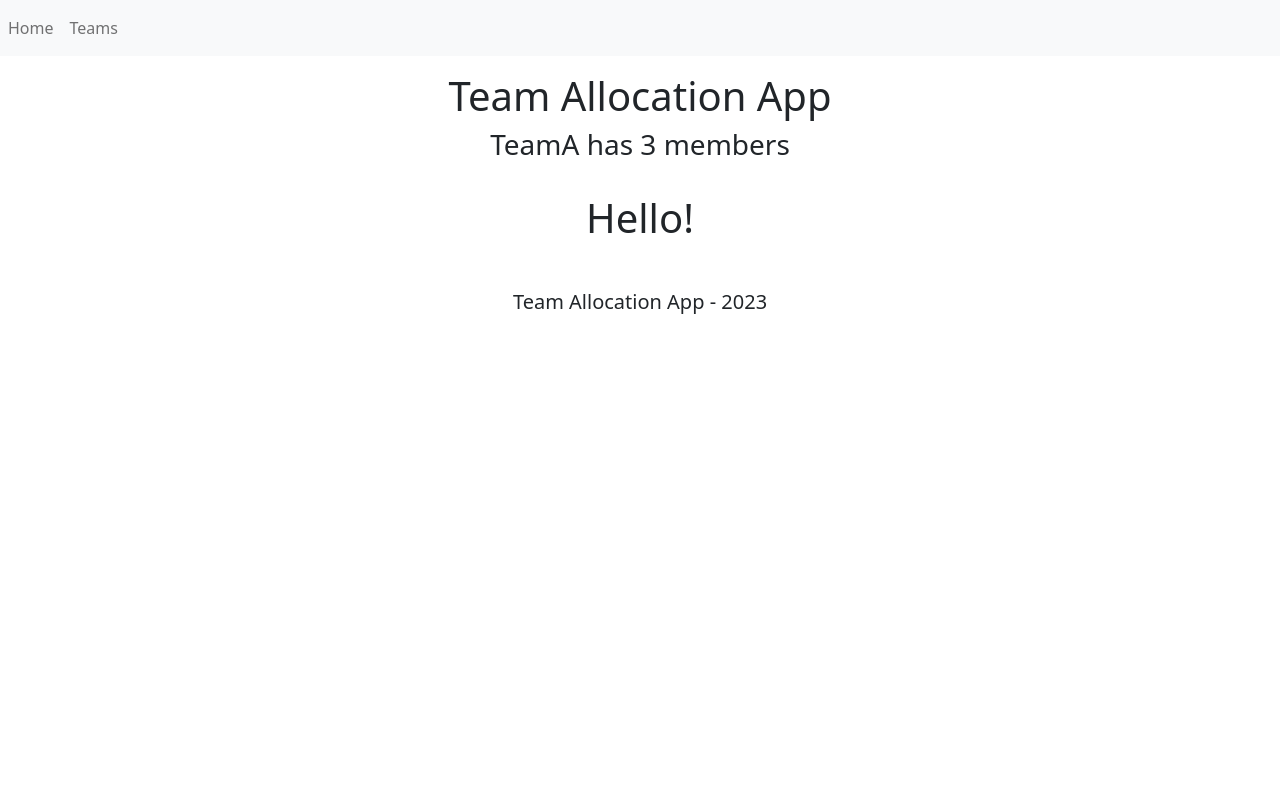
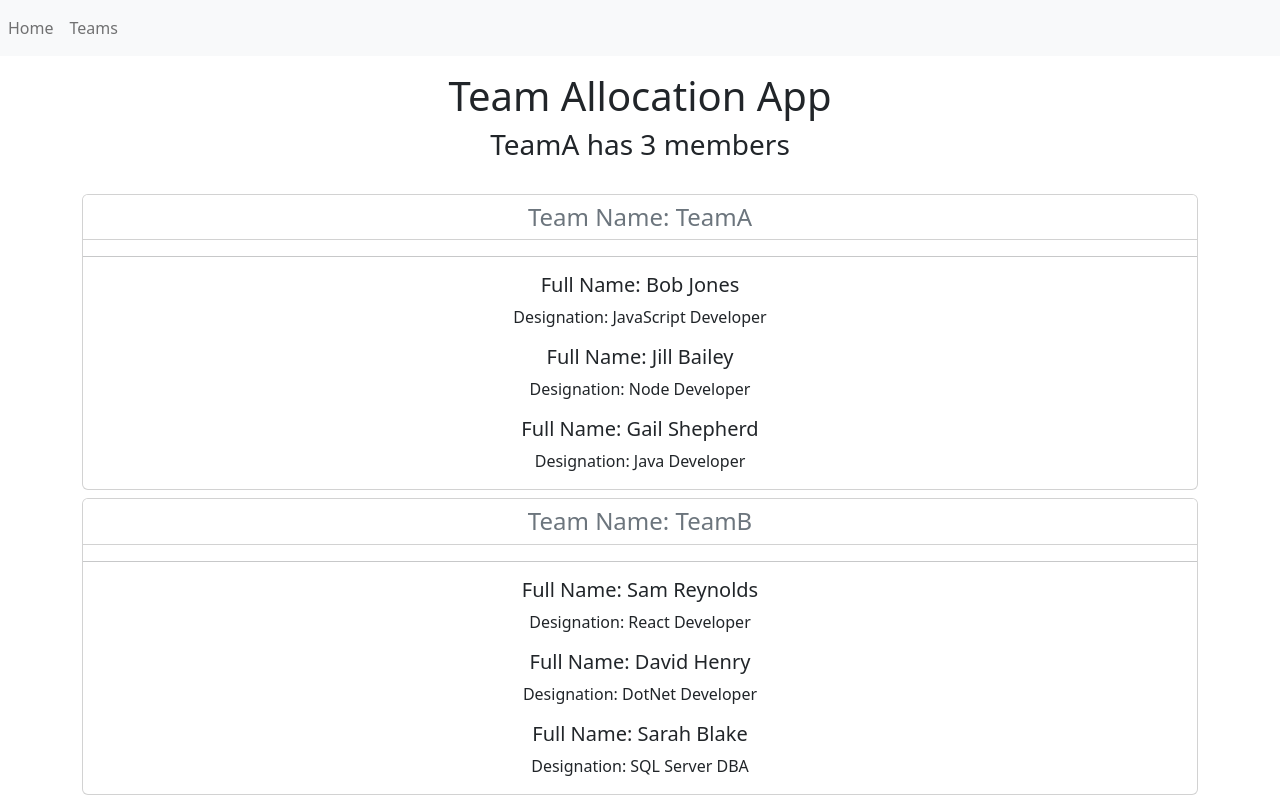
Before and after one commit to codnrawbwj/MemberAllocationApp, a React (Vite) app: page /GroupedTeamMembers in a window 1280 px wide. Shown: the top 800 px of the page. Built offline with nearby package versions, Linux system fonts and the light colour scheme.

Commit message:
Added GroupedTeamMembers page & functionalities

```diff
--- a/src/App.jsx
+++ b/src/App.jsx
@@ -139,7 +139,12 @@
             />}>
           </Route>
           <Route path='/GroupedTeamMembers'
-            element={<GroupedTeamMembers />
+            element={
+              <GroupedTeamMembers
+                employees={employees}
+                selectedTeam={selectedTeam}
+                setTeam={setTeam}
+              />
             }>
           </Route>
           <Route path='/*'
--- a/src/GroupedTeamMembers.jsx
+++ b/src/GroupedTeamMembers.jsx
@@ -1,9 +1,82 @@
-const GroupedTeamMembers = () => {
+import {useState} from 'react'
+
+const GroupedTeamMembers = ({employees, selectedTeam, setTeam}) => {
+
+  const [groupedEmployees, setGroupedData] = useState(groupedTeamMembers());
+
+  function groupedTeamMembers() {
+    var teams = [];
+
+    var teamAMembers = employees.filter((employee) => employee.teamName === 'TeamA');
+    var teamA = {
+      team:'TeamA',
+      members:teamAMembers,
+      collapsed: selectedTeam === 'TeamA' ? false:true}
+    teams.push(teamA);
+
+    var teamBMembers = employees.filter((employee) => employee.teamName === 'TeamB');
+    var teamB = {
+      team:'TeamB',
+      members:teamBMembers,
+      collapsed: selectedTeam === 'TeamB' ? false:true}
+    teams.push(teamB);
+
+    var teamCMembers = employees.filter((employee) => employee.teamName === 'TeamC');
+    var teamC = {
+      team:'TeamC',
+      members:teamCMembers,
+      collapsed: selectedTeam === 'TeamC' ? false:true}
+    teams.push(teamC);
+
+    var teamDMembers = employees.filter((employee) => employee.teamName === 'TeamD');
+    var teamD = {
+      team:'TeamD',
+      members:teamDMembers,
+      collapsed: selectedTeam === 'TeamD' ? false : true}
+    teams.push(teamD);
+
+    return teams;
+
+    }
+
+    function handleTeamClick(event) {
+      var transformedGroupData = groupedEmployees.map((groupedData) => groupedData.team === event.currentTarget.id
+                                              ?{...groupedData, collapsed:!groupedData.collapsed}
+                                              :groupedData);
+
+      setGroupedData(transformedGroupData);
+      setTeam(event.currentTarget.id)
+    }
+
   return (
-    <main>
-      <h1>Hello!</h1>
+    <main className="container">
+      {
+        groupedEmployees.map((item)=> {
+          return(
+          <div key={item.team} className="card mt-2" style={{cursor:"pointer"}}>
+            <h4 id={item.team} className='card-header text-secondary bg-white' onClick={handleTeamClick}>Team Name: {item.team}
+            </h4>
+            <div id={"collapse_" + item.team} className={item.collapsed === true?"collapsed":""}>
+              <hr/>
+              {
+                item.members.map(member => {
+                  return (
+                    <div className = "mt-2">
+                      <h5 className="card-title mt-2">
+                        <span className="text-dark">Full Name: {member.fullName}</span>
+                      </h5>
+                      <p>Designation: {member.designation}</p>
+                    </div>
+                  )
+                })
+              }
+            </div>
+          </div>
+            )
+        })
+      }
     </main>
-  )
+    )
 }
 
 export default GroupedTeamMembers;
```
